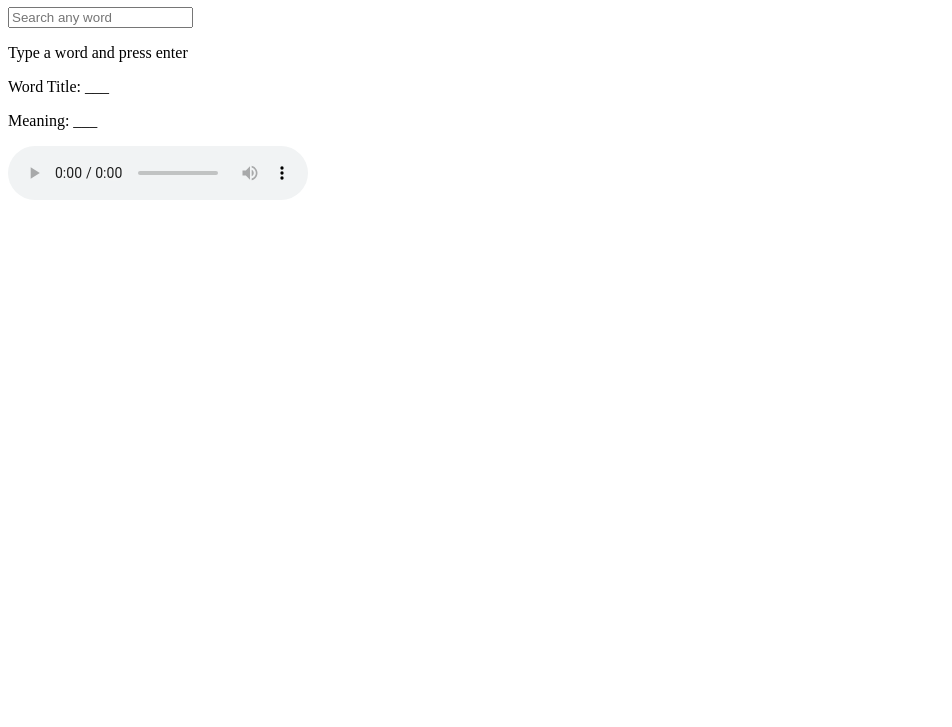
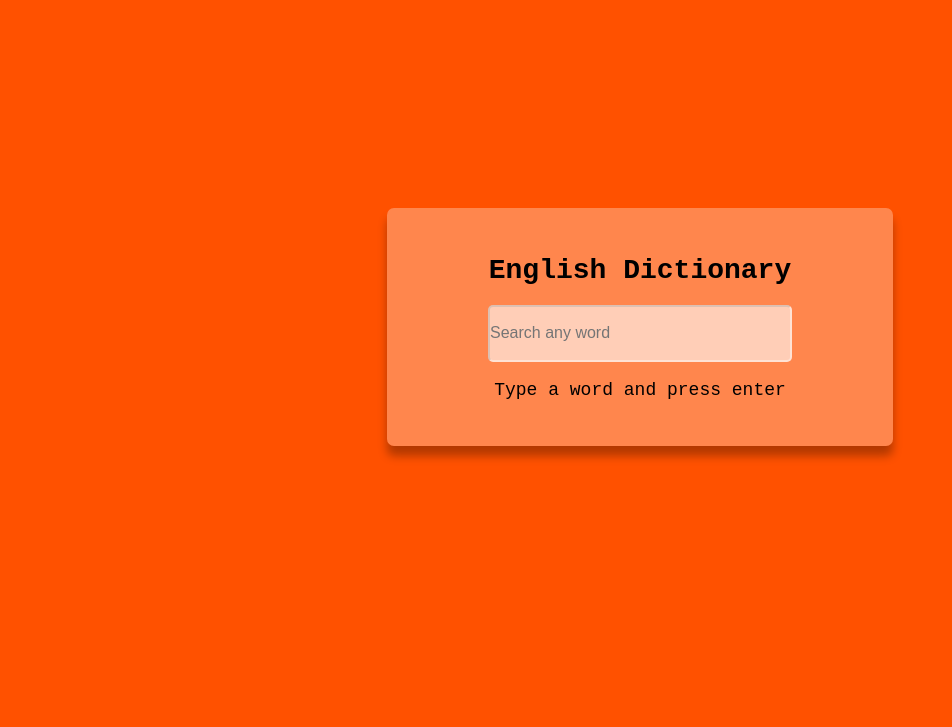
Before and after one commit to ashishbtech/dictionary-api-project, a plain HTML site: page index.html in a window 1280 px wide. Shown: the part 73-800 px from the top of the page, without its empty margins (0-952 px from the left). Drawn offline with Linux system fonts and the light colour scheme.

Commit message:
styling done

```diff
--- a/index.html
+++ b/index.html
@@ -4,6 +4,7 @@
     <meta charset="UTF-8">
     <meta name="viewport" content="width=device-width, initial-scale=1.0">
     <title>Dictionary</title>
+    <link rel="stylesheet" href="style.css">
 </head>
 <body>
     <div class="container">
@@ -18,5 +19,8 @@
        </div>
     </div>
 
+
+
+    <script src="script.js"></script>
 </body>
 </html>
--- /dev/null
+++ b/style.css
@@ -0,0 +1,48 @@
+body{
+    margin: 0;
+    display: flex;
+    min-height: 100vh;
+    justify-content: center;
+    align-items: center;
+    background-color: rgb(255, 81, 0);
+    font-family: 'Courier New', Courier, monospace;
+}
+
+
+.container{
+    background-color: rgba(255,255,255,.3);
+    padding: 28px;
+    border-radius: 7px;
+    box-shadow: 0 10px 10px rgba(0,0,0,.3);
+    width: 90%;
+    margin: 10px;
+    max-width: 450px;
+    text-align: center;
+    font-size: 18px;
+    font-weight: 500px;
+}
+
+
+.heading{
+    font-size: 28px;
+
+
+}
+
+
+.input{
+    height: 53px;
+    width: 300px;
+    background-color: rgba(255,255,255,.6);
+    padding: 0px;
+    font-size: 16px;
+    border-color: rgba(255,255,255,.4);
+    border-radius: 5px;
+
+}
+
+
+
+.meaning-container{
+    display: none;
+}
```
Also changed, not shown: script.js (added).
